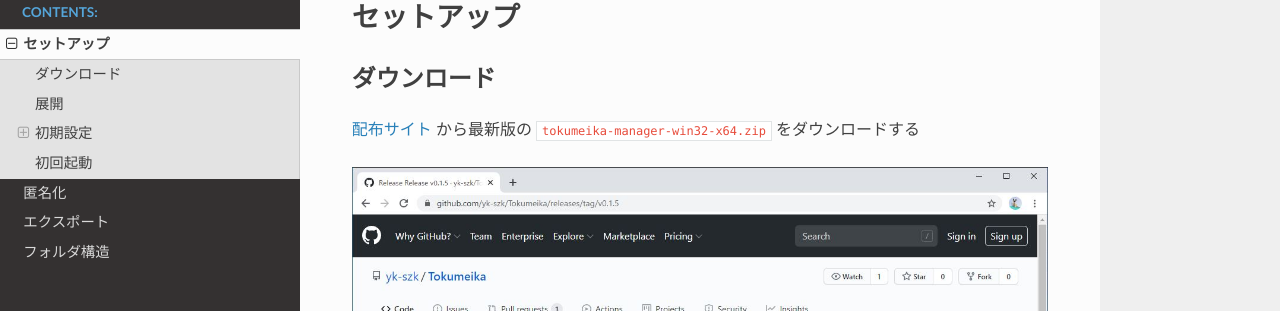
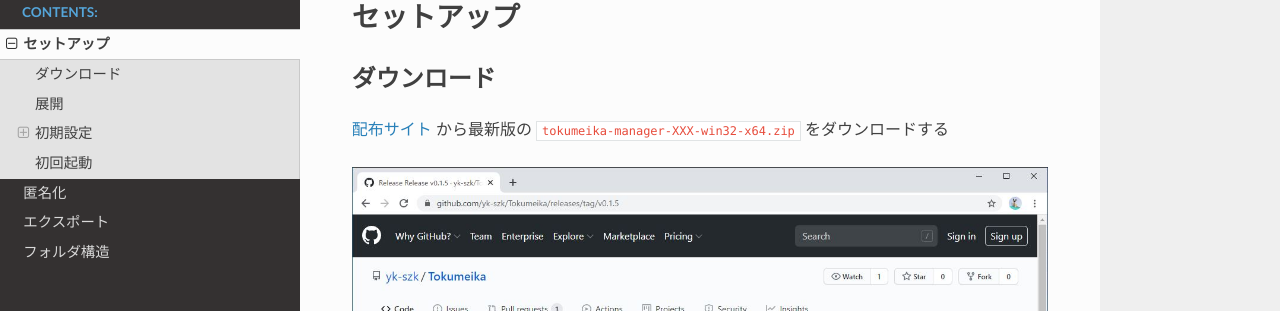
Before and after one commit to ykszk/Tokumeika, a Sphinx documentation site: the page built from docs/source/setup.rst, in a window 1280 px wide and 900 px high. Shown: the part 109-420 px from the top of the window. Built offline with Sphinx 7.4.7 and the Read the Docs theme 2.0.0, drawn with Linux system fonts in a browser that asks for light colours.

Commit message:
Update document

```diff
--- a/docs/source/data.rst
+++ b/docs/source/data.rst
@@ -23,3 +23,4 @@ DICOM画像を匿名化した際に削除されたデータを保存するフォ
 デフォルトの設定では、アプリと同じフォルダ内の ``export`` 。
 **このフォルダには個人情報は含まれていない。**
 ``export/PatientID/`` に患者ごとのデータが保存される。 ``zip`` はDICOMデータ。 ``json`` は個人情報が含まれていない情報が保存されている。
+ファイル名は匿名化後のseries instance UID。
--- a/docs/source/setup.rst
+++ b/docs/source/setup.rst
@@ -4,7 +4,7 @@
 ダウンロード
 ------------
 
-`配布サイト <https://github.com/yk-szk/Tokumeika/releases>`_ から最新版の ``tokumeika-manager-win32-x64.zip`` をダウンロードする
+`配布サイト <https://github.com/yk-szk/Tokumeika/releases>`_ から最新版の ``tokumeika-manager-XXX-win32-x64.zip`` をダウンロードする
 
 .. figure:: images/download.jpg
 
```
